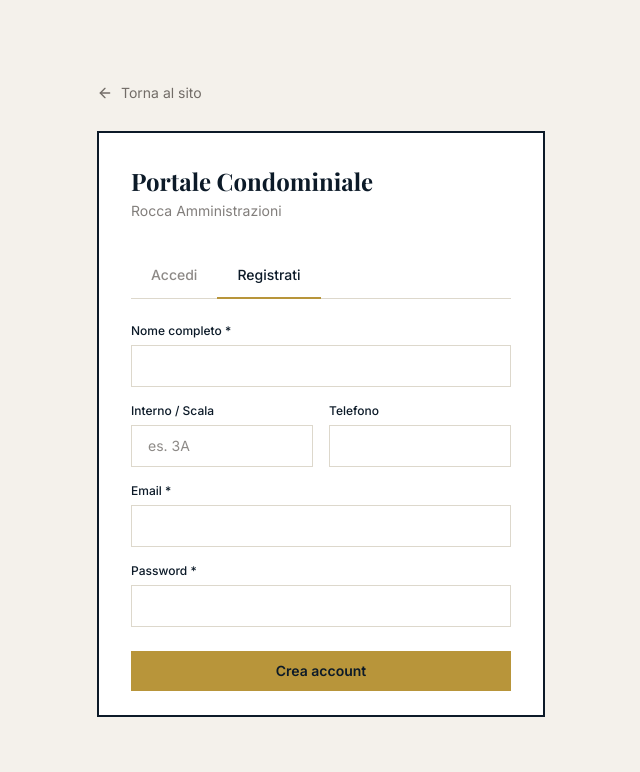
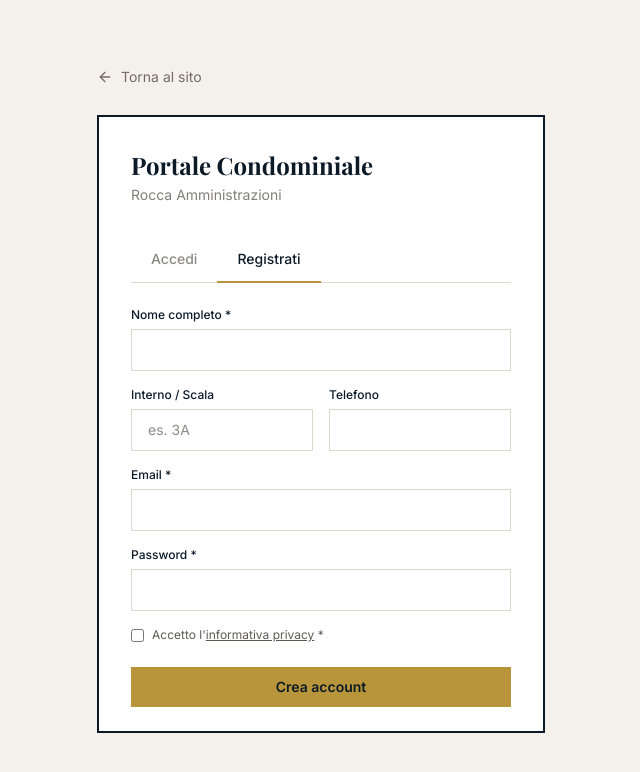
Before and after one commit to Dave-ul/condominiale-next, a Next.js app: page /auth in a window 1280 px wide. Both pictures are taken after a click on the button "Registrati". Shown: the top 772 px of the page, without its empty margins (319-959 px from the left). Built offline with nearby package versions, Linux system fonts and the light colour scheme; no server answers.

Commit message:
Aggiunge conformita GDPR/cookie: link footer, checkbox consenso, link privacy sidebar

```diff
--- a/app/auth/page.tsx
+++ b/app/auth/page.tsx
@@ -13,6 +13,7 @@ export default function AuthPage() {
   const [tab, setTab] = useState<Tab>('login')
   const [loading, setLoading] = useState(false)
   const [alert, setAlert] = useState<{ type: 'success' | 'error'; message: string } | null>(null)
+  const [agreed, setAgreed] = useState(false)
   const router = useRouter()
   const supabase = createClient()
 
@@ -56,6 +57,10 @@ export default function AuthPage() {
           full_name: form.full_name,
           unit: form.unit,
           phone: form.phone,
+          // Traccia data/ora di accettazione dell'informativa privacy
+          // (GDPR art. 5.2, accountability) — nessuna migration necessaria,
+          // finisce in auth.users.raw_user_meta_data come gli altri campi.
+          consent_accepted_at: new Date().toISOString(),
         },
       },
     })
@@ -161,6 +166,23 @@ export default function AuthPage() {
                   <label className="text-xs font-medium text-[var(--navy)] mb-1.5 block">Password *</label>
                   <input type="password" className={inputClass} required minLength={6} value={form.password} onChange={set('password')} />
                 </div>
+                <div className="flex items-start gap-2">
+                  <input
+                    type="checkbox"
+                    id="privacy-consent"
+                    required
+                    checked={agreed}
+                    onChange={(e) => setAgreed(e.target.checked)}
+                    className="mt-0.5"
+                  />
+                  <label htmlFor="privacy-consent" className="text-xs" style={{ color: 'var(--ink)', opacity: 0.7 }}>
+                    Accetto l&apos;
+                    <Link href="/privacy" target="_blank" className="underline">
+                      informativa privacy
+                    </Link>{' '}
+                    *
+                  </label>
+                </div>
                 <Button type="submit" loading={loading} className="w-full mt-2">
                   Crea account
                 </Button>
```
